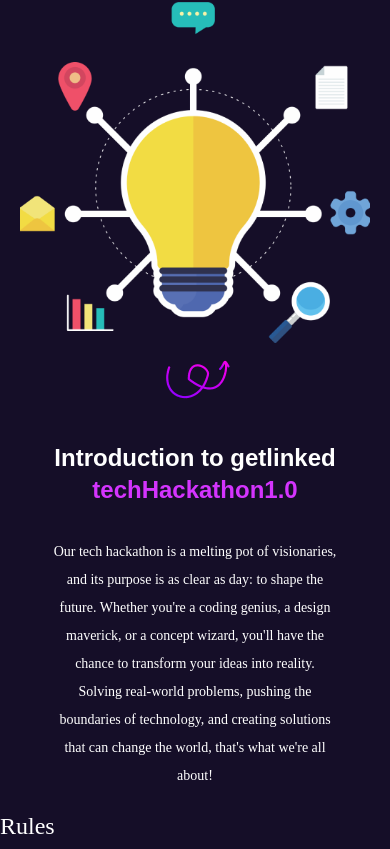
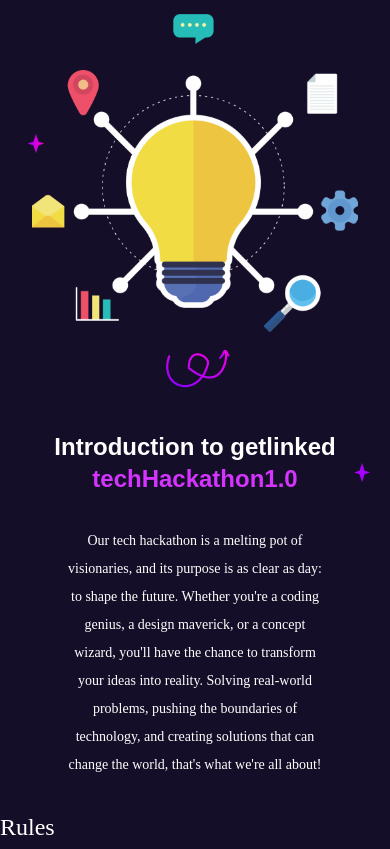
Before and after one commit to yongeazi143/get-linked, a React (Vite) app: page / in a window 390 px wide. Shown: the part 1010-1859 px from the top of the page. Built offline with nearby package versions, Linux system fonts and the light colour scheme; a web font is replaced by a local one.

Commit message:
About Component for mobile Completed

```diff
--- a/src/Components/About/About.jsx
+++ b/src/Components/About/About.jsx
@@ -2,12 +2,12 @@ import images from "../../images";
 
 const About = () => {
   return (
-    <section className="mx-auto  flex flex-col items-center p-5 justify-between">
+    <section className="mx-auto  flex flex-col items-center p-8 justify-between relative">
       <div className="relative mb-8">
         <img src={images.idea} alt="Idea" className="w-[400px] mt-10" />
         <img src={images.arrow} alt="arrow" className="mx-auto" />
       </div>
-      <div className="text-center">
+      <div className="text-center relative">
         <h2 className="font-sans lg:text-3xl font-bold">
           Introduction to getlinked
           <br />
@@ -24,7 +24,17 @@ const About = () => {
           pushing the boundaries of technology, and creating solutions that can
           change the world, that's what we're all about!
         </p>
+        <img
+          src={images.star4}
+          alt="star4"
+          className="absolute top-8 -right-3 w-4"
+        />
       </div>
+      <img
+        src={images.star3}
+        alt="star3"
+        className="absolute top-48 left-7 w-4"
+      />
     </section>
   );
 };
```
Also changed, not shown: 1 other file (tests, documents, lock files or other folders).
